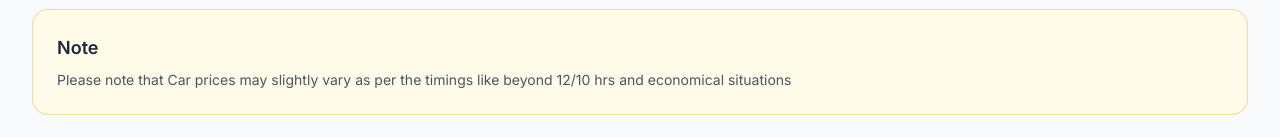
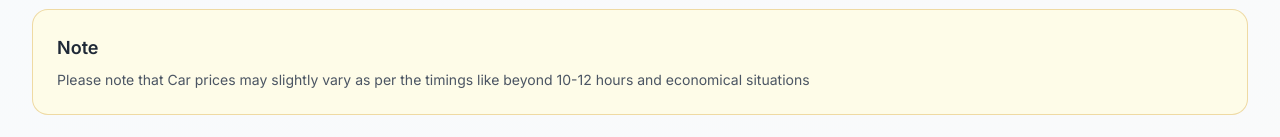
Before and after one commit to Zeetmanyau/zeettoursandtravels, a React (Vite) app: page /car-rentals in a window 1280 px wide. Shown: the part 287-424 px from the top of the page. Built offline with nearby package versions, Linux system fonts and the light colour scheme; no server answers.

Commit message:
note changed

```diff
--- a/src/pages/CarRentals.tsx
+++ b/src/pages/CarRentals.tsx
@@ -52,7 +52,7 @@ const CarRentals = () => {
           <div className="p-6 bg-yellow-50 rounded-2xl border border-yellow-600/30 mb-6">
             <h3 className="text-lg font-semibold text-gray-800 mb-2">Note</h3>
             <p className="text-gray-600 text-sm">
-              Please note that Car prices may slightly vary as per the timings like beyond 12/10 hrs and economical situations
+              Please note that Car prices may slightly vary as per the timings like beyond 10-12 hours and economical situations
             </p>
           </div>
 
```
